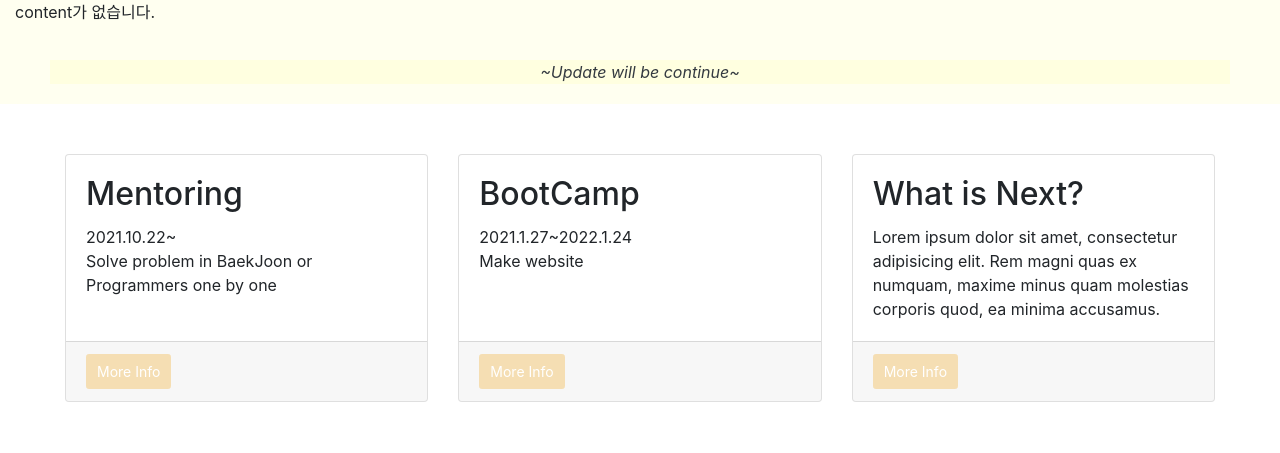
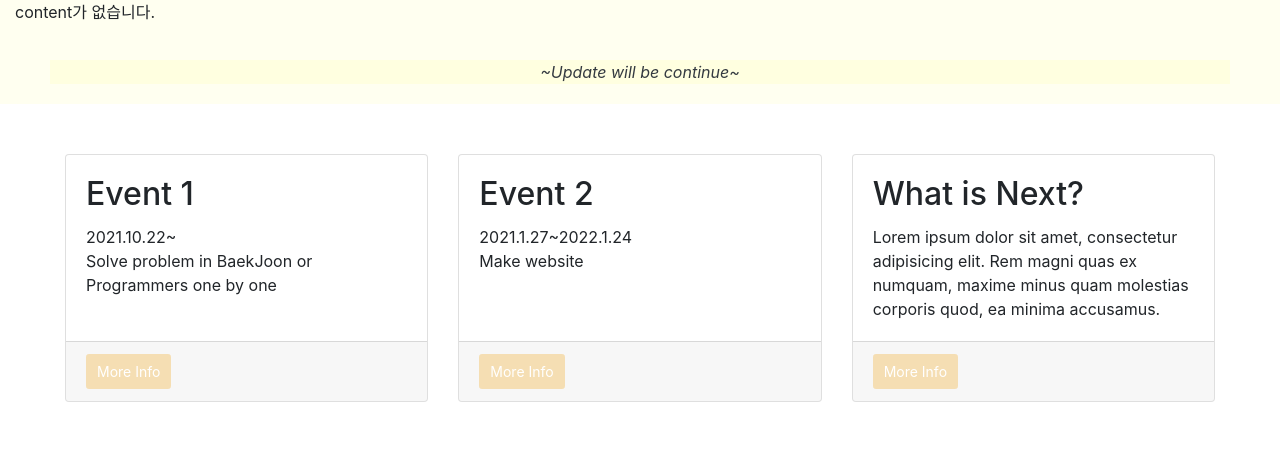
Before and after one commit to gaeun6883/2021.bootcamp, a Django app: template templates/mysite/content_list.html in a window 1280 px wide. Shown: the part 90-543 px from the top of the page. Run offline with Django 4.2, Linux system fonts and the light colour scheme; the template is opened without the code that fills it, so the values that code supplies are empty; some libraries are stand-ins or nearby versions.

Commit message:
Update content_list.html

```diff
--- a/templates/mysite/content_list.html
+++ b/templates/mysite/content_list.html
@@ -29,7 +29,7 @@
                 <div class="col-md-4 mb-5">
                     <div class="card h-100">
                         <div class="card-body">
-                            <h2 class="card-title">Mentoring</h2>
+                            <h2 class="card-title">Event 1</h2>
                             <p class="card-text">2021.10.22~</br>Solve problem in BaekJoon or Programmers one by one</p>
                         </div>
                         <div class="card-footer"><a id="press1" class="btn btn-primary btn-sm" href="https://github.com/gaeun6883/mentoring">More Info</a></div>
@@ -38,7 +38,7 @@
                 <div class="col-md-4 mb-5">
                     <div class="card h-100">
                         <div class="card-body">
-                            <h2 class="card-title">BootCamp</h2>
+                            <h2 class="card-title">Event 2</h2>
                             <p class="card-text" style="height: 40px;">2021.1.27~2022.1.24</br>Make website</p>
                         </div>
                         <div class="card-footer"><a id="press2" class="btn btn-primary btn-sm" href="https://github.com/gaeun6883/2021.bootcamp">More Info</a></div>
```
